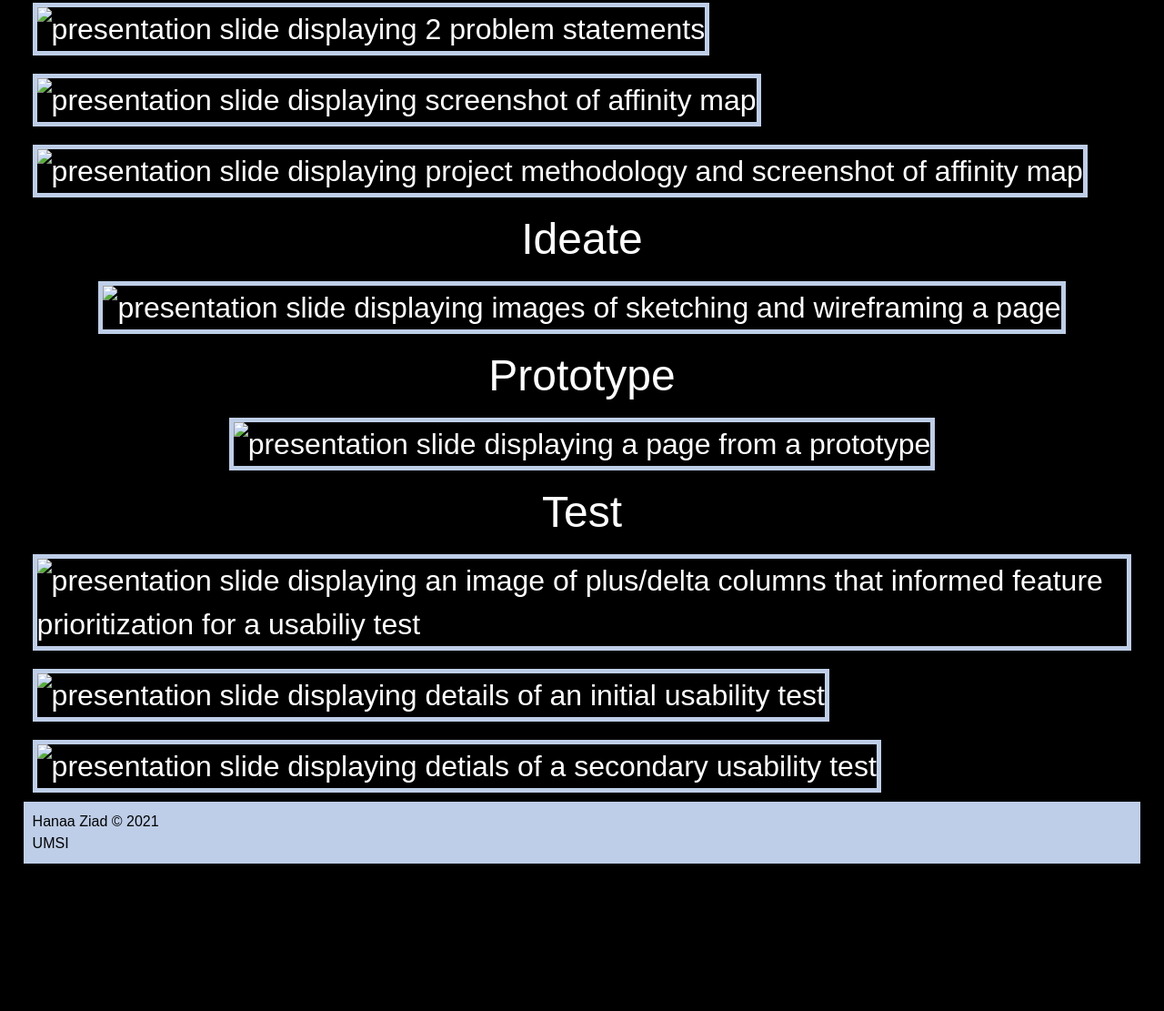
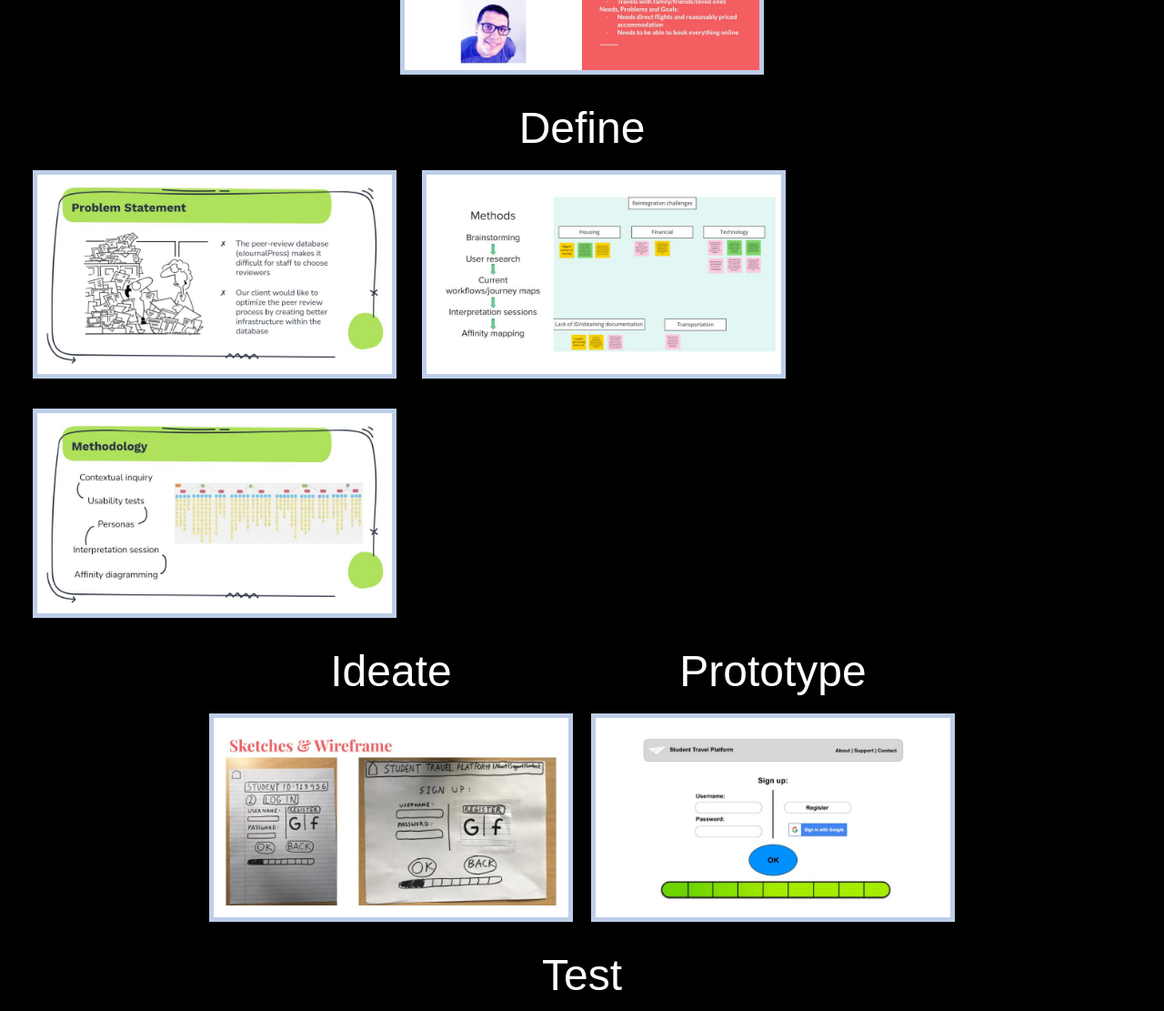
Before and after one commit to highfantasy/portfolio-mobile-view, a plain HTML site: page work.html in a window 1280 px wide. Shown: the part 743-1854 px from the top of the page at 91% size. Before the commit the page ends 1717 px from the top, so only its background shows below. Drawn offline with Linux system fonts and the light colour scheme; a web font is replaced by a local one.

Commit message:
Add files via upload

```diff
--- a/work.html
+++ b/work.html
@@ -32,27 +32,27 @@
             <div class="gallery">
                 <section id="Empathize">
                 <h2>Empathize</h2>
-              <img id="image1" src="../portfolio/images/work/persona.jpg" alt="presentation slide of a primary persona"/>
+              <img id="image1" src="images/work/persona.jpg" alt="presentation slide of a primary persona"/>
                 </section>
                 <section id="define">
                 <h2>Define</h2>
-                <img id="image2" src="../portfolio/images/work/501_problem_statement.jpg" alt="presentation slide displaying 2 problem statements"/>
-                <img id="image3" src="../portfolio/images/work/giep_affinity.jpg" alt="presentation slide displaying screenshot of affinity map"/>
-                <img id="image4" src="../portfolio/images/work/501_affinity.jpg" alt="presentation slide displaying project methodology and screenshot of affinity map"/>
+                <img id="image2" src="images/work/501_problem_statement.jpg" alt="presentation slide displaying 2 problem statements"/>
+                <img id="image3" src="images/work/giep_affinity.jpg" alt="presentation slide displaying screenshot of affinity map"/>
+                <img id="image4" src="images/work/501_affinity.jpg" alt="presentation slide displaying project methodology and screenshot of affinity map"/>
                 </section>
                 <section id="ideate">
                 <h2>Ideate</h2>
-              <img id="image5" src="../portfolio/images/work/sketches_wireframes.jpg" alt="presentation slide displaying images of sketching and wireframing a page"/>
+              <img id="image5" src="images/work/sketches_wireframes.jpg" alt="presentation slide displaying images of sketching and wireframing a page"/>
                 </section>
                 <section id="prototype">
                 <h2>Prototype</h2>
-              <img id="image6" src="../portfolio/images/work/prototype.jpg" alt="presentation slide displaying a page from a prototype"/>
+              <img id="image6" src="images/work/prototype.jpg" alt="presentation slide displaying a page from a prototype"/>
                 </section>
                 <section id="test">
                 <h2>Test</h2>
-              <img id="image7" src="../portfolio/images/work/usability_test.jpg" alt="presentation slide displaying an image of plus/delta columns that informed feature prioritization for a usabiliy test"/>
-              <img id="image8" src="../portfolio/images/work/artstor_usability_test.jpg" alt="presentation slide displaying details of an initial usability test"/>
-              <img id="image9" src="../portfolio/images/work/artstor_usability_test2.jpg" alt="presentation slide displaying detials of a secondary usability test"/>
+              <img id="image7" src="images/work/usability_test.jpg" alt="presentation slide displaying an image of plus/delta columns that informed feature prioritization for a usabiliy test"/>
+              <img id="image8" src="images/work/artstor_usability_test.jpg" alt="presentation slide displaying details of an initial usability test"/>
+              <img id="image9" src="images/work/artstor_usability_test2.jpg" alt="presentation slide displaying detials of a secondary usability test"/>
                 </section>
             </div>
           </main>
```
